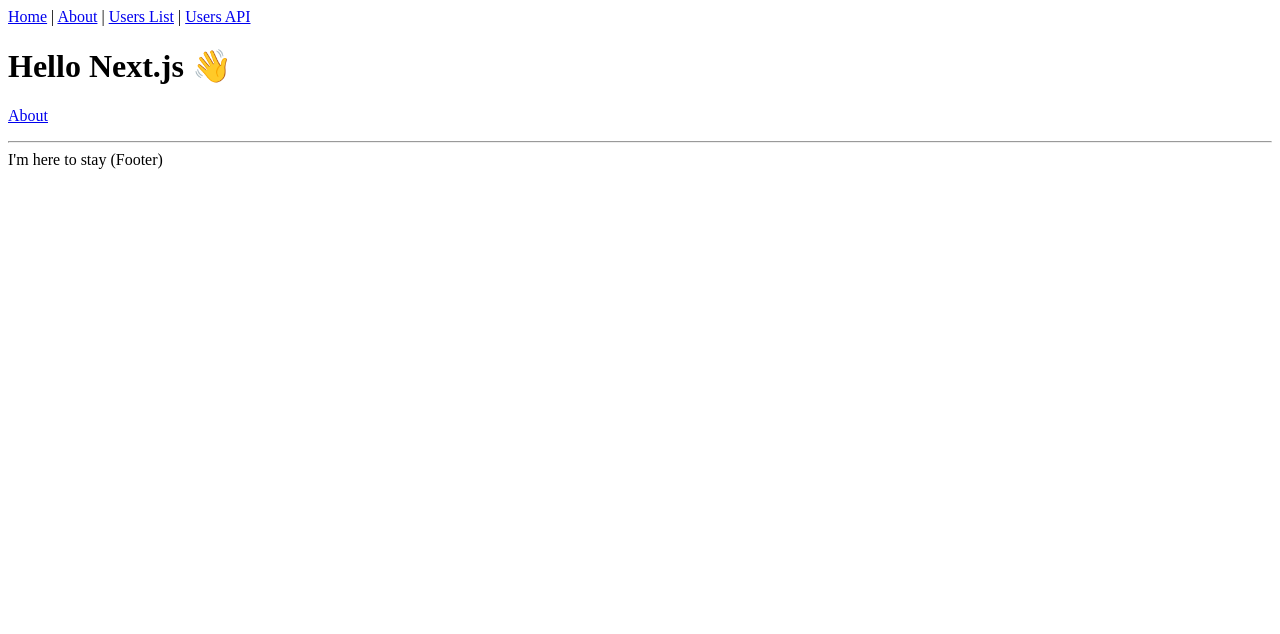
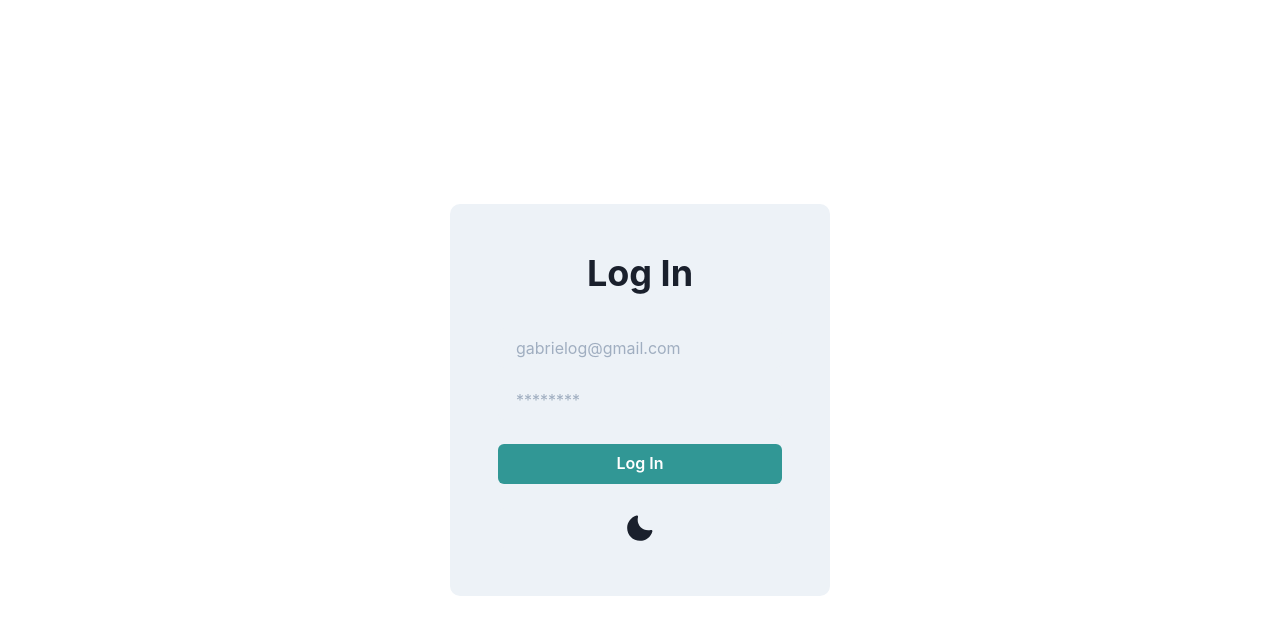
Before and after one commit to gabriel1og/chakra, a Next.js app: page / in a window 1280 px wide. Shown: the top 634 px of the page. Built offline with nearby package versions, Linux system fonts and the light colour scheme.

Commit message:
att login

```diff
--- a/components/Layout.tsx
+++ /dev/null
@@ -1,41 +0,0 @@
-import React, { ReactNode } from 'react'
-import Link from 'next/link'
-import Head from 'next/head'
-
-type Props = {
-  children?: ReactNode
-  title?: string
-}
-
-const Layout = ({ children, title = 'This is the default title' }: Props) => (
-  <div>
-    <Head>
-      <title>{title}</title>
-      <meta charSet="utf-8" />
-      <meta name="viewport" content="initial-scale=1.0, width=device-width" />
-    </Head>
-    <header>
-      <nav>
-        <Link href="/">
-          <a>Home</a>
-        </Link>{' '}
-        |{' '}
-        <Link href="/about">
-          <a>About</a>
-        </Link>{' '}
-        |{' '}
-        <Link href="/users">
-          <a>Users List</a>
-        </Link>{' '}
-        | <a href="/api/users">Users API</a>
-      </nav>
-    </header>
-    {children}
-    <footer>
-      <hr />
-      <span>I'm here to stay (Footer)</span>
-    </footer>
-  </div>
-)
-
-export default Layout
--- a/package.json
+++ b/package.json
@@ -7,6 +7,11 @@
     "type-check": "tsc"
   },
   "dependencies": {
+    "@chakra-ui/icons": "^1.0.16",
+    "@chakra-ui/react": "^1.6.10",
+    "@emotion/react": "^11.5.0",
+    "@emotion/styled": "^11.3.0",
+    "framer-motion": "^4.1.17",
     "next": "latest",
     "react": "^17.0.2",
     "react-dom": "^17.0.2"
--- /dev/null
+++ b/pages/_app.tsx
@@ -0,0 +1,9 @@
+import { ChakraProvider } from "@chakra-ui/react"
+
+export default function App({ Component, pageProps }) {
+  return (
+    <ChakraProvider>
+      <Component {...pageProps} />
+    </ChakraProvider>
+  )
+}
--- a/pages/api/users/index.ts
+++ /dev/null
@@ -1,16 +0,0 @@
-import { NextApiRequest, NextApiResponse } from 'next'
-import { sampleUserData } from '../../../utils/sample-data'
-
-const handler = (_req: NextApiRequest, res: NextApiResponse) => {
-  try {
-    if (!Array.isArray(sampleUserData)) {
-      throw new Error('Cannot find user data')
-    }
-
-    res.status(200).json(sampleUserData)
-  } catch (err) {
-    res.status(500).json({ statusCode: 500, message: err.message })
-  }
-}
-
-export default handler
--- a/pages/index.tsx
+++ b/pages/index.tsx
@@ -1,15 +1,45 @@
-import Link from 'next/link'
-import Layout from '../components/Layout'
+import { Button, useColorMode, useColorModeValue, Input, Flex, Spacer, Heading } from "@chakra-ui/react";
+import { MoonIcon } from '@chakra-ui/icons'
 
-const IndexPage = () => (
-  <Layout title="Home | Next.js + TypeScript Example">
-    <h1>Hello Next.js 👋</h1>
-    <p>
-      <Link href="/about">
-        <a>About</a>
-      </Link>
-    </p>
-  </Layout>
-)
+const IndexPage = () => {
+  const { toggleColorMode } = useColorMode()
+  const formBackground = useColorModeValue("gray.100", "gray.700")
+
+  return (
+    <Flex height="100vh" alignItems="center" justifyContent="center">
+      <Flex direction="column" background={formBackground} p={12} rounded={10}>
+        <Heading
+          mb={8}
+          display="flex"
+          justifyContent="center">
+          Log In
+        </Heading>
+
+        <Input
+          placeholder="gabrielog@gmail.com"
+          variant="filled"
+          mb={3}
+          type="email" />
+
+        <Input
+          placeholder="********"
+          variant="filled"
+          mb={6}
+          type="password" />
+
+        <Button
+          mb={6}
+          colorScheme="teal">
+          Log In
+        </Button>
+
+        <Button onClick={toggleColorMode}>
+          <MoonIcon w={7} h={7} color="dark" />
+        </Button>
+
+      </Flex>
+    </Flex>
+  )
+}
 
 export default IndexPage
```
Also changed, not shown: components/List.tsx (deleted, +0 -19 lines), components/ListDetail.tsx (deleted, +0 -16 lines), components/ListItem.tsx (deleted, +0 -18 lines), interfaces/index.ts (deleted, +0 -10 lines), pages/about.tsx (deleted, +0 -16 lines), pages/users/[id].tsx (deleted, +0 -61 lines), pages/users/index.tsx (deleted, +0 -37 lines), 1 other file (tests, documents, lock files or other folders).
